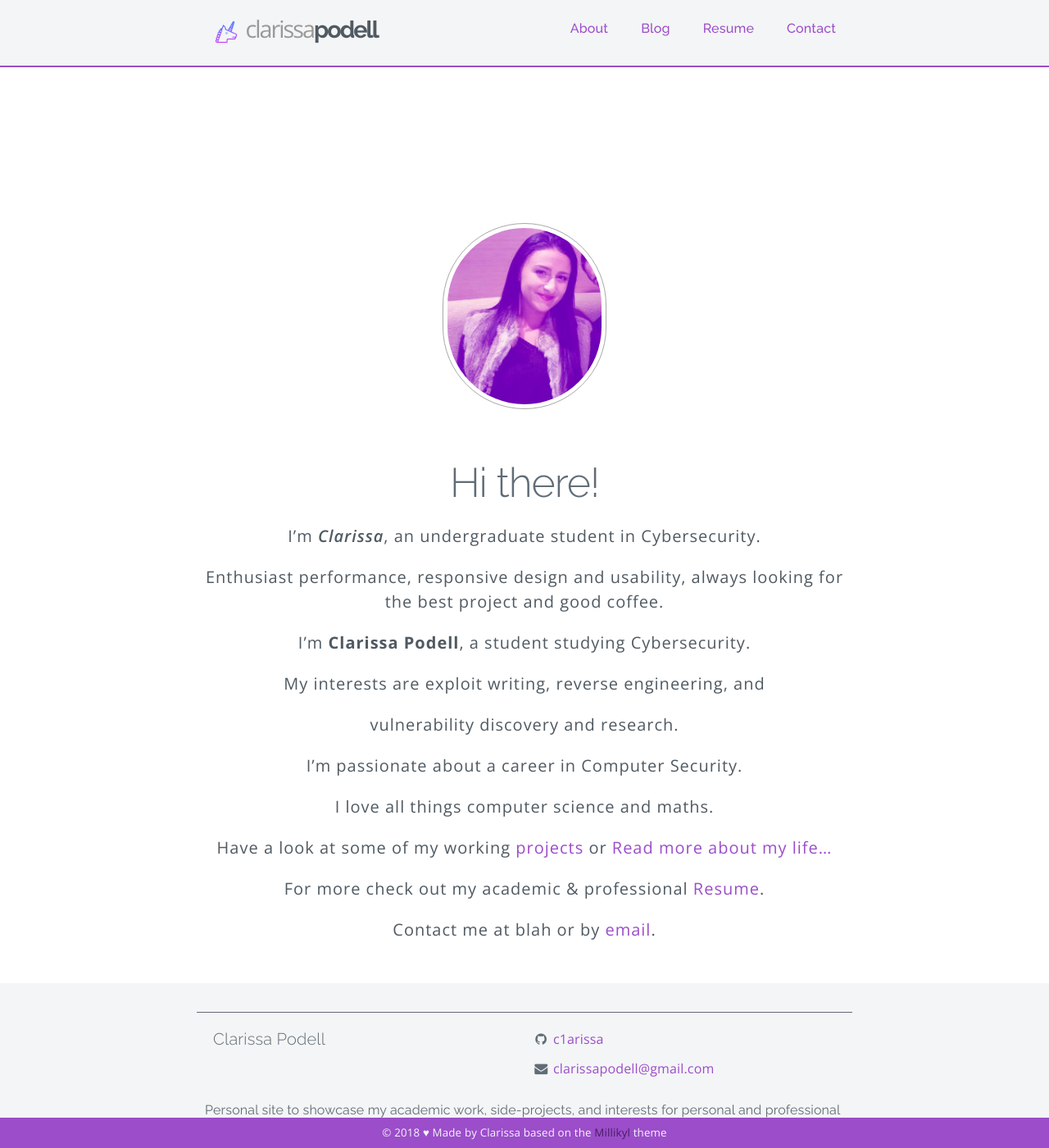
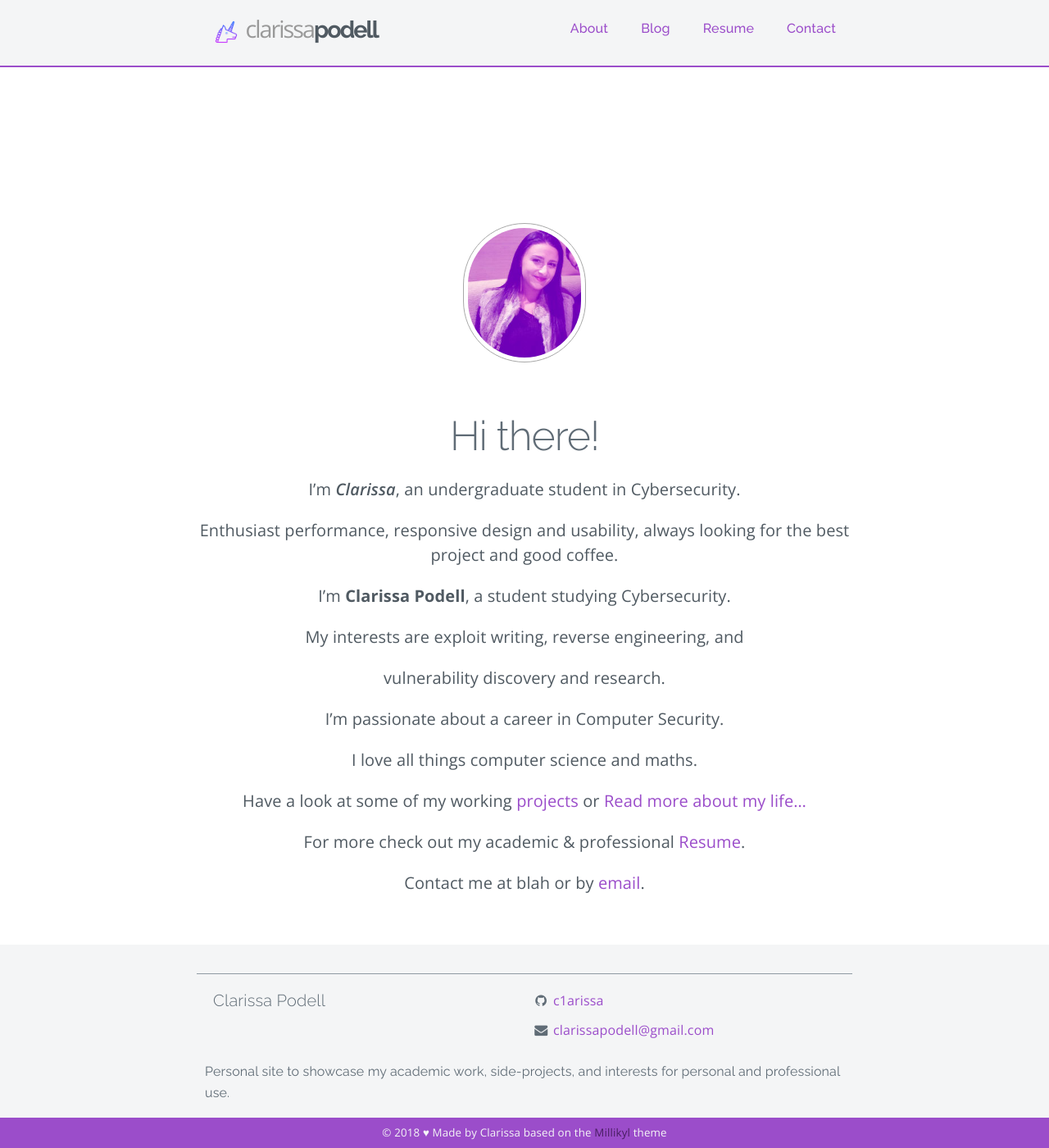
Before and after one commit to c1arissa/c1arissa.github.io, a Jekyll site: the page built from index.md, in a window 1280 px wide and 1400 px high. Shown: the whole window at 82% size. Built offline with Jekyll 4.4.1, drawn with Linux system fonts in a browser that asks for light colours; nearby versions of some CDN libraries; a style sheet for code colours, icons or effects is not loaded.

Commit message:
Update main.scss

```diff
--- a/css/main.scss
+++ b/css/main.scss
@@ -175,13 +175,13 @@ body {
 .site-footer {
 
 	padding-top: 35px;
-	margin: 50px auto 100px;
+	margin: 60px auto 100px;
 	font-family: 'Raleway', 'Source Sans Pro', sans-serif;
 	background-color: $color-tertiary;
 
 	.wrapper {
 		margin: 0 auto;
-		border-top: 1px solid #606c76; //#8f9aa3;
+		border-top: 1px solid #8f9aa3; //#606c76;
 		padding-top: 20px;
 		width: auto;
 		max-width: 800px;
@@ -280,7 +280,7 @@ hr {
 	border-radius:50%;
 	vertical-align:middle;
 	//max-width: 100%;
-	width: 200px;
+	width: 150px;
 	//height: 150px;
 	-webkit-border-radius: 100px;
 	-moz-border-radius: 100px;
@@ -322,7 +322,7 @@ hr {
 		font-family: 'Open Sans', 'Source Sans Pro', sans-serif;
 		font-weight:400;
 		line-height:1.5;
-		letter-spacing: 0.1rem;
+		letter-spacing: 0.01rem;
 		color:#505a62;
 		margin-top:20px;
 		margin-bottom:10px;
```
